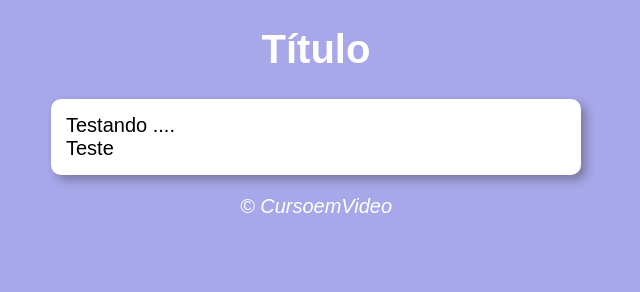
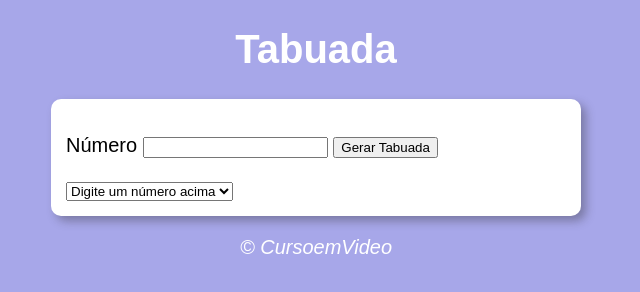
Before and after one commit to rafaelmagalhaesdev/Curso-JS, a plain HTML site: page Aula 14 ex/ex017/modelo.html in a window 1280 px wide. Shown: the whole page, without its empty margins (324-964 px from the left). Drawn offline with Linux system fonts and the light colour scheme.

Commit message:
Tabuada usando "while"

```diff
--- a/Aula 14 ex/ex016/modelo.js
+++ b/Aula 14 ex/ex016/modelo.js
@@ -9,7 +9,7 @@ function contar(){
         res.innerHTML = 'Impossível contar!'
     } else {
         res.innerHTML = 'Contando: '
-        let i = Number(ini.value)
+        let i = Number(ini.value) //Colocando a variavel + valor
         let f = Number(fim.value)
         let p = Number(passo.value)
         if (p <= 0) {
@@ -22,7 +22,7 @@ function contar(){
                 res.innerHTML += `${c} \u{1f449}`
             }
         } else{
-            //cContagem regressiva
+            //Contagem regressiva
             for(let c = i; c >= f; c -= p){
                 res.innerHTML += `${c} \u{1F449}`
             }
--- a/Aula 14 ex/ex017/modelo.html
+++ b/Aula 14 ex/ex017/modelo.html
@@ -3,19 +3,22 @@
 <head>
     <meta charset="UTF-8">
     <meta name="viewport" content="width=device-width, initial-scale=1.0">
-    <title>Modelo de Exercício</title>
+    <title>Multiplicação</title>
     <link rel="stylesheet" href="modelo.css">
 </head>
 <body>
     <header>
-        <h1>Título</h1>
+        <h1>Tabuada</h1>
     </header>
     <section>
         <div>
-            Testando ....
+            <p>Número <input type="number" name="num" id="txtn">
+            <input type="button" value="Gerar Tabuada" onclick="tabuada()"></p>
         </div>
         <div>
-            Teste
+            <select name="Tabuada" id="seltab">
+                <option>Digite um número acima</option>
+            </select>
         </div>
     </section>
     <footer>
--- a/Aula 14 ex/ex017/modelo.js
+++ b/Aula 14 ex/ex017/modelo.js
@@ -1 +1,18 @@
-alert('Olá')
+function tabuada(){
+    let num = document.getElementById('txtn')
+    let tab = document.getElementById('seltab')
+    if (num.value.length == 0){
+        window.alert('Por favor, digite um número')
+    } else {
+        let n = Number(num.value)
+        let c = 1
+        tab.innerHTML = ''
+        while (c <= 10){
+            let item = document.createElement('option')
+            item.text = `${n} x ${c} = ${n*c}`
+            item.value = `tab${c}`
+            tab.appendChild(item)
+            c++
+        }
+    }
+}
```
